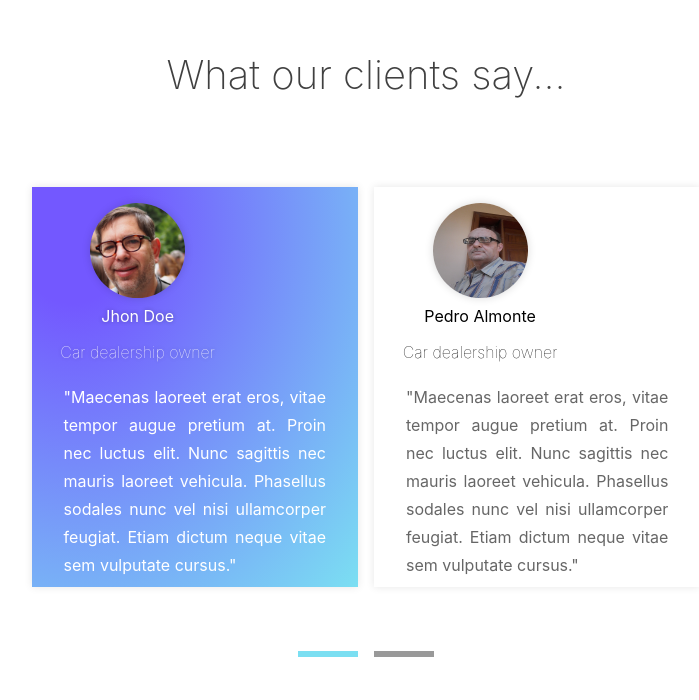
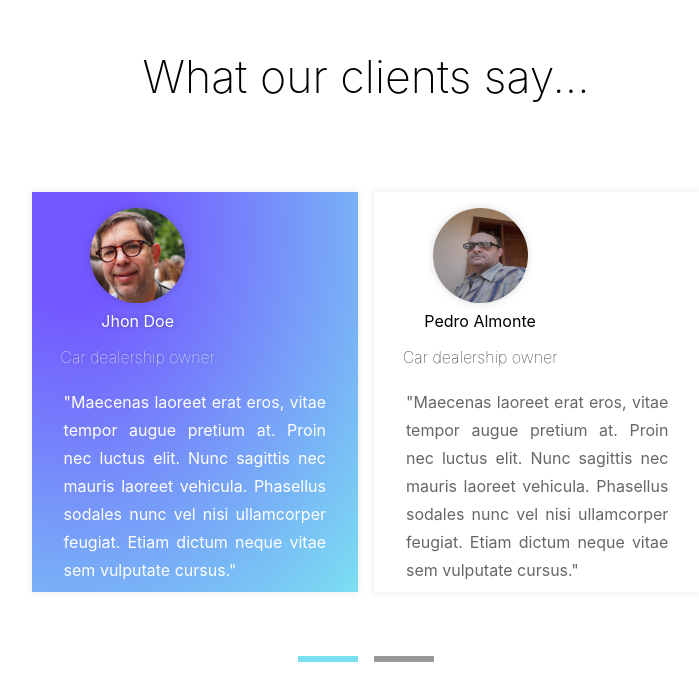
Before and after one commit to pierpontglobal/pierpontglobal-landing-page, a React (Create React App) app: page / in a window 1280 px wide. Shown: the part 4523-5223 px from the top of the page, without its empty margins (274-973 px from the left). Built offline with nearby package versions, Linux system fonts and the light colour scheme.

Commit message:
testimonials section title

```diff
--- a/src/components/Pages/LandingPage/Sections/Testimonials/Testimonials.jsx
+++ b/src/components/Pages/LandingPage/Sections/Testimonials/Testimonials.jsx
@@ -16,9 +16,9 @@ const SectionTitle = styled.div`
   text-align: center;
   margin-bottom: 64px;
   & > span {
-    font-size: 2.5rem;
+    font-size: 2.8rem;
     font-weight: 200;
-    color: rgb(0, 0, 0, 0.75);
+    color: rgb(0, 0, 0, 1);
   }
 
   @media only screen and (max-width: 768px) {
```
